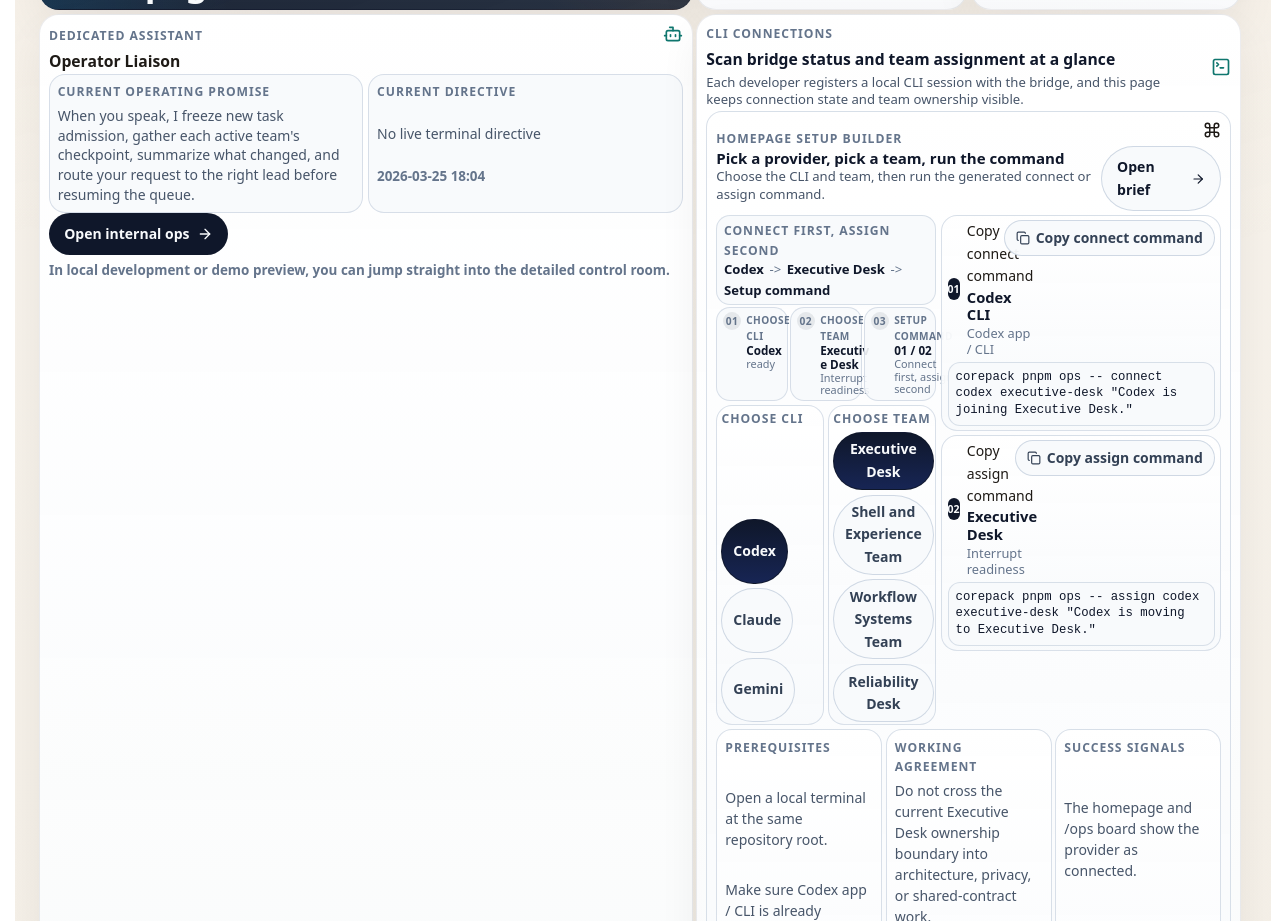
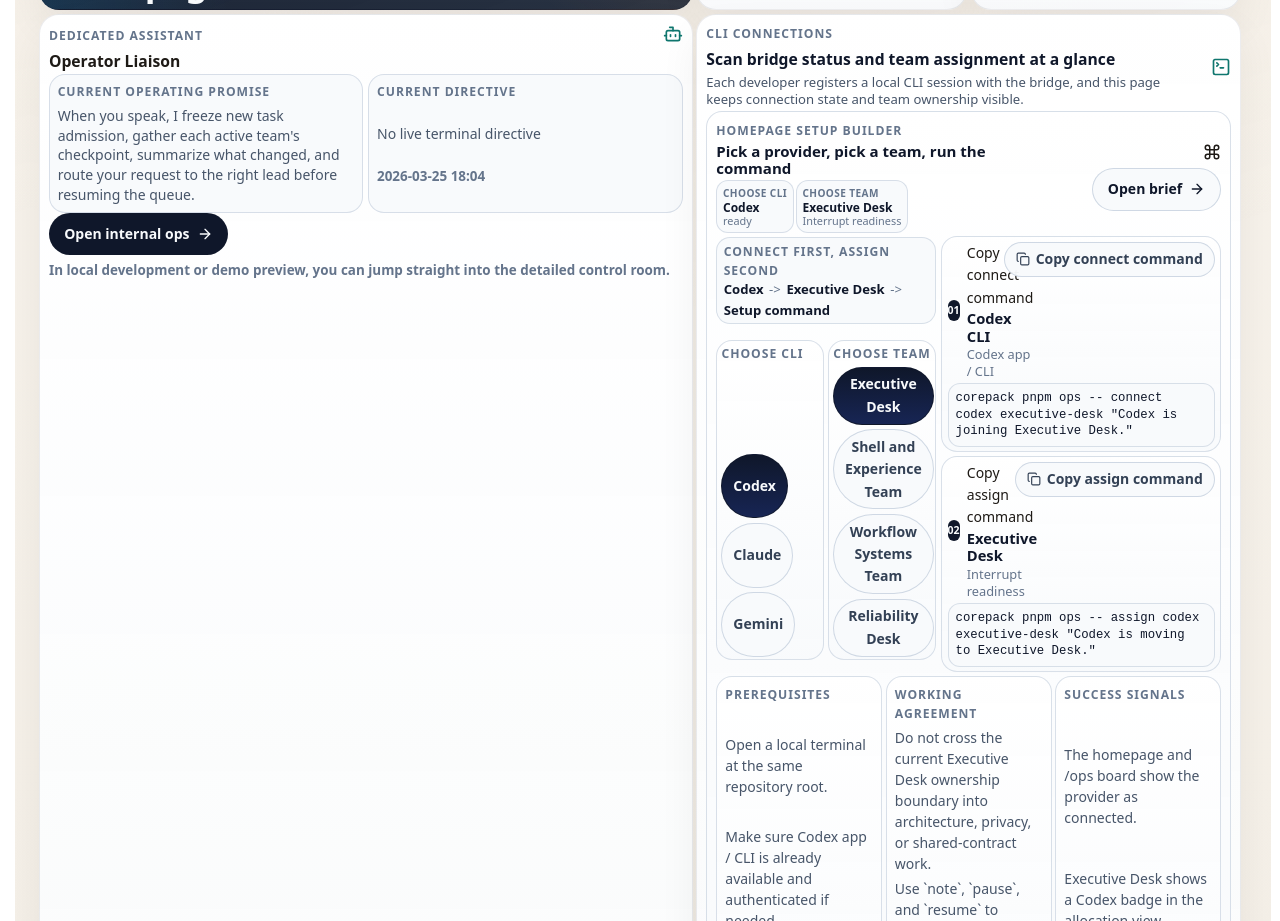
Before and after one commit to GongJae00/research-pages, a Next.js app in the folder apps/web/: page /en in a window 1280 px wide. Shown: the part 1720-2641 px from the top of the page. Built offline with nearby package versions, Linux system fonts and the light colour scheme; no server answers.

Commit message:
Autonomy batch 1382: shell-experience

```diff
--- a/apps/web/src/components/homepage-agent-control-section.module.css
+++ b/apps/web/src/components/homepage-agent-control-section.module.css
@@ -259,7 +259,7 @@
 
 .setupTitleBlock {
   display: grid;
-  gap: 0.06rem;
+  gap: 0.16rem;
 }
 
 .setupTitleBlock h4 {
@@ -305,21 +305,15 @@
 
 .quickStartRail {
   display: grid;
-  gap: 0.14rem;
+  gap: 0.1rem;
   padding: 0.02rem 0;
-}
-
-.quickStartSummary {
-  display: grid;
-  grid-template-columns: repeat(3, minmax(0, 1fr));
-  gap: 0.14rem;
 }
 
 .setupScanBar {
   display: grid;
-  gap: 0.12rem;
+  gap: 0.08rem;
   min-width: 0;
-  padding: 0.3rem 0.42rem;
+  padding: 0.26rem 0.4rem;
   border: 1px solid rgba(203, 213, 225, 0.72);
   border-radius: 14px;
   background: rgba(248, 250, 252, 0.92);
@@ -363,6 +357,29 @@
   border: 1px solid rgba(203, 213, 225, 0.72);
   border-radius: 14px;
   background: rgba(248, 250, 252, 0.9);
+}
+
+.setupHeaderSummary {
+  display: flex;
+  flex-wrap: wrap;
+  gap: 0.12rem;
+}
+
+.headerSummaryPill {
+  display: grid;
+  gap: 0.02rem;
+  min-width: 0;
+  padding: 0.24rem 0.36rem;
+  border: 1px solid rgba(203, 213, 225, 0.72);
+  border-radius: 12px;
+  background: rgba(248, 250, 252, 0.9);
+}
+
+.headerSummaryPill strong {
+  color: #0f172a;
+  font-size: 0.75rem;
+  line-height: 1.15;
+  overflow-wrap: anywhere;
 }
 
 .contextLabel {
@@ -715,7 +732,6 @@
   .summaryGrid,
   .heroInfoGrid,
   .providerMeta,
-  .quickStartSummary,
   .setupRail,
   .setupPickerGrid,
   .setupCommands,
@@ -739,6 +755,14 @@
 
   .summaryPill {
     border-radius: 14px;
+  }
+
+  .setupHeaderSummary {
+    width: 100%;
+  }
+
+  .headerSummaryPill {
+    flex: 1 1 100%;
   }
 
   .setupScanBar {
--- a/apps/web/src/components/homepage-agent-control-section.tsx
+++ b/apps/web/src/components/homepage-agent-control-section.tsx
@@ -275,26 +275,6 @@ export function HomepageAgentControlSection({
         },
       ]
     : [];
-  const setupRailItems = [
-    {
-      step: "01",
-      label: copy.chooseProvider,
-      value: selectedProvider?.label ?? "-",
-      detail: selectedProvider ? getProviderStatusLabel(locale, selectedProvider.status) : "-",
-    },
-    {
-      step: "02",
-      label: copy.chooseTeam,
-      value: selectedTeam?.name ?? "-",
-      detail: selectedTeam?.lane ?? "-",
-    },
-    {
-      step: "03",
-      label: copy.setupCommand,
-      value: setupCommandCards.map((item) => item.step).join(" / ") || "-",
-      detail: copy.commandOrder,
-    },
-  ];
   const copyCommand = async (kind: "connect" | "assign") => {
     const value =
       kind === "connect" ? setupManifest?.commands.connect ?? "" : setupManifest?.commands.assign ?? "";
@@ -381,7 +361,20 @@ export function HomepageAgentControlSection({
               <div className={styles.setupTitleBlock}>
                 <span className={styles.metaLabel}>{copy.setupBuilderLabel}</span>
                 <h4>{copy.setupBuilderTitle}</h4>
-                <p className={styles.panelLead}>{copy.setupBuilderBody}</p>
+                <div className={styles.setupHeaderSummary}>
+                  <div className={styles.headerSummaryPill}>
+                    <span className={styles.summaryPillLabel}>{copy.chooseProvider}</span>
+                    <strong>{selectedProvider?.label ?? "-"}</strong>
+                    <span className={styles.summaryDetail}>
+                      {selectedProvider ? getProviderStatusLabel(locale, selectedProvider.status) : "-"}
+                    </span>
+                  </div>
+                  <div className={styles.headerSummaryPill}>
+                    <span className={styles.summaryPillLabel}>{copy.chooseTeam}</span>
+                    <strong>{selectedTeam?.name ?? "-"}</strong>
+                    <span className={styles.summaryDetail}>{selectedTeam?.lane ?? "-"}</span>
+                  </div>
+                </div>
               </div>
               <div className={styles.setupHeaderActions}>
                 <Command size={18} />
@@ -403,18 +396,6 @@ export function HomepageAgentControlSection({
                   <span aria-hidden="true">{"->"}</span>
                   <strong>{copy.setupCommand}</strong>
                 </div>
-              </div>
-              <div className={styles.quickStartSummary}>
-                {setupRailItems.map((item) => (
-                  <div className={styles.summaryPill} key={item.step}>
-                    <span className={styles.contextLabel}>{item.step}</span>
-                    <div className={styles.summaryPillCopy}>
-                      <span className={styles.summaryPillLabel}>{item.label}</span>
-                      <strong>{item.value}</strong>
-                      <span className={styles.summaryDetail}>{item.detail}</span>
-                    </div>
-                  </div>
-                ))}
               </div>
             </div>
 
```
